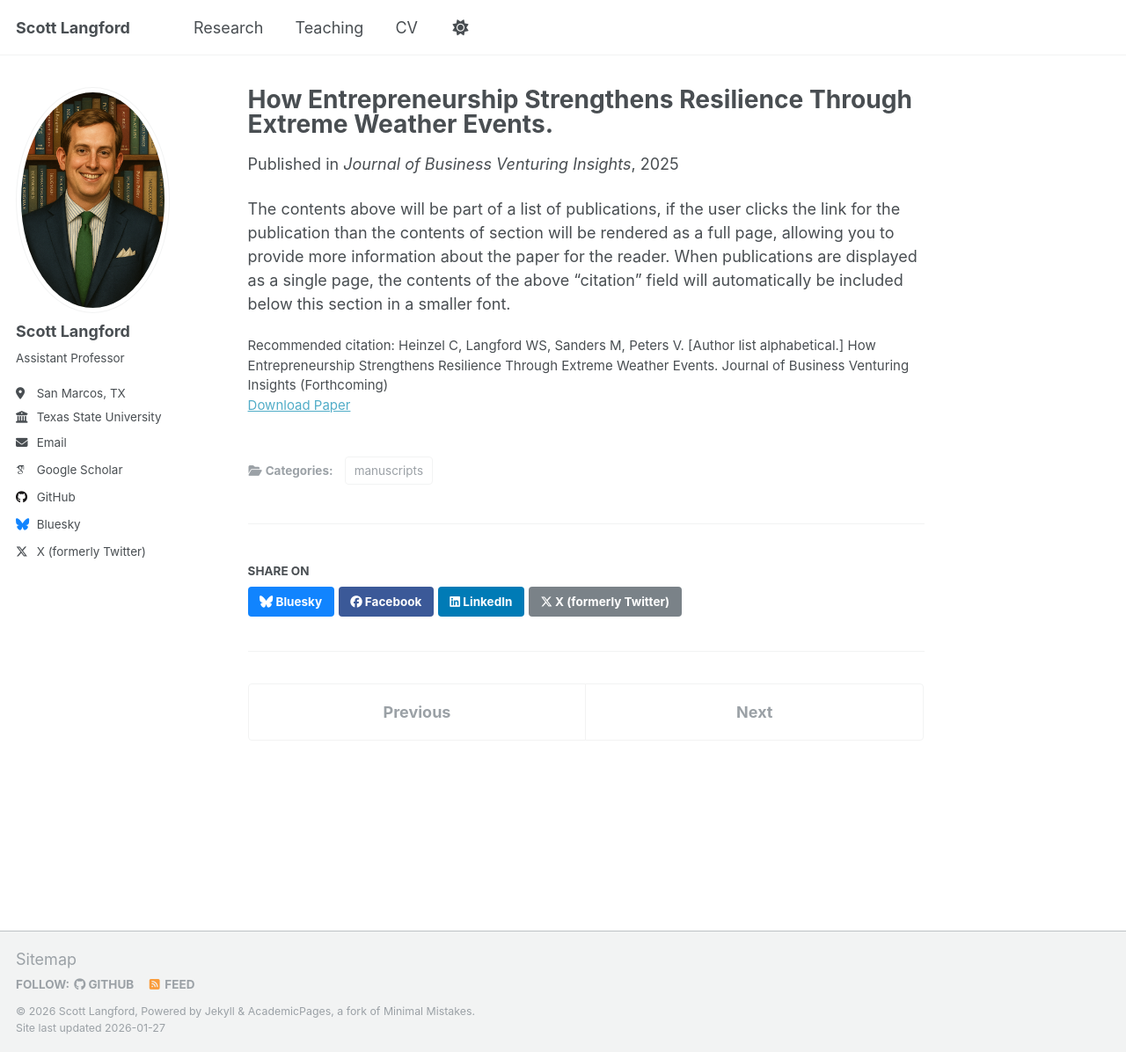
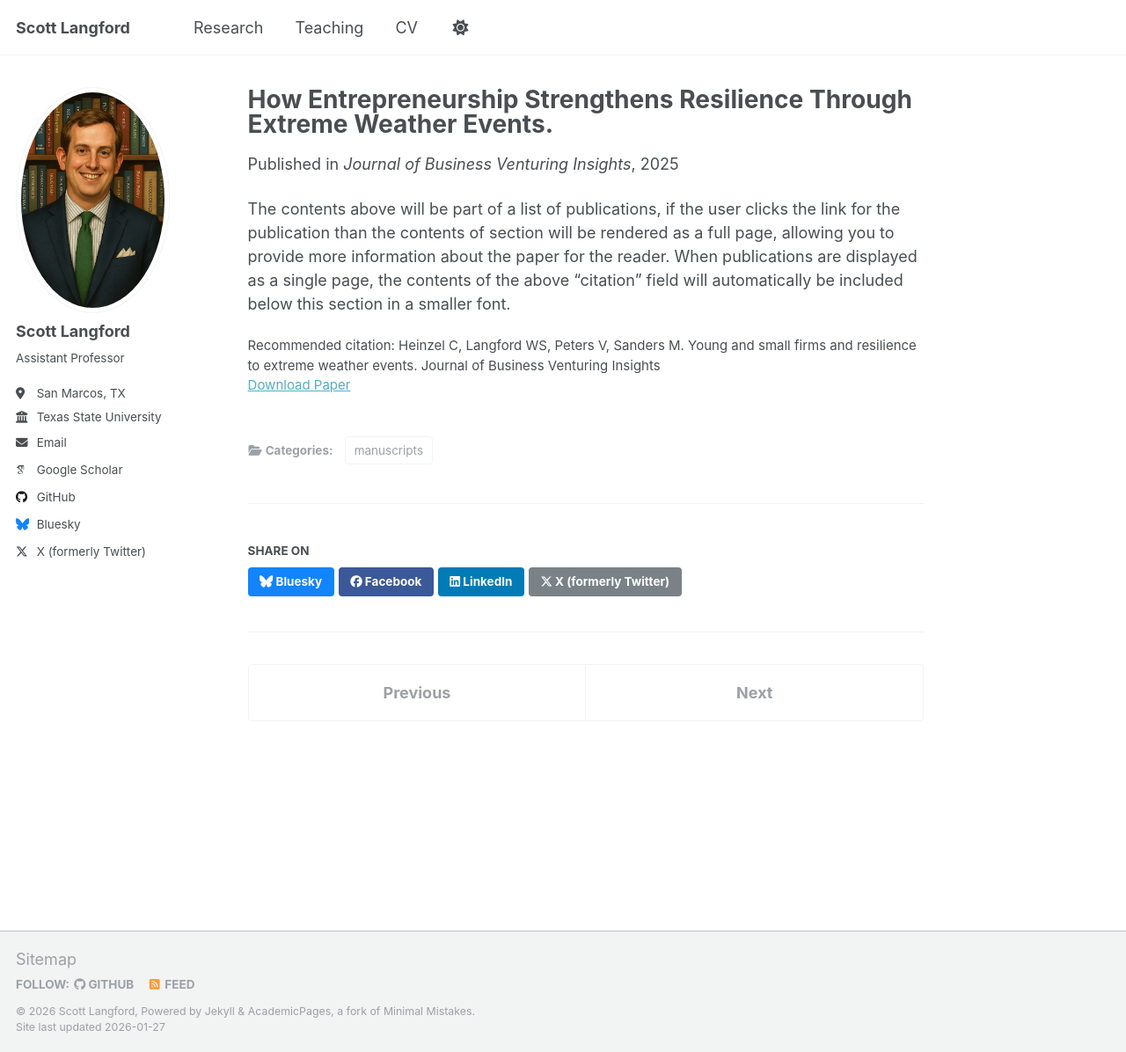
Before and after one commit to scottlangford2/scott_langford, a Jekyll site: the page built from _research/2025_JBVI.md, in a window 1280 px wide and 1196 px high. Shown: the whole window at 88% size. Built offline with Jekyll 4.4.1, drawn with Linux system fonts in a browser that asks for light colours; some web fonts are replaced.

Commit message:
Update permalink and citation details in 2025_JBVI.md

```diff
--- a/_research/2025-JBVI.md
+++ b/_research/2025_JBVI.md
@@ -2,12 +2,12 @@
 title: "How Entrepreneurship Strengthens Resilience Through Extreme Weather Events."
 collection: research
 category: manuscripts
-permalink: /research/2025-JBVI
+permalink: /research/2025_JBVI
 excerpt: 'In this paper, we demonstrate that the presence of entrepreneurial organizations, proxied by young and small firms, in an economy increases its resilience to external shocks. We estimate the effect of local young and small firm employment shares on employment growth through extreme weather events in US counties using an event study model. We find that higher employment shares of young and small firms reduce employment losses for given levels of property damages. We contribute to the literature by showing that entrepreneurship enhances economic resilience to physical climate shocks at the local level. As regional resilience can be considered a public good, our findings add an argument to the case for supporting young and small firms in the face of progressing climate change.'
 date: 2025-07-01
 venue: 'Journal of Business Venturing Insights'
-paperurl: '[https://papers.ssrn.com/sol3/papers.cfm?abovovovovstract_id=4993710](https://papers.ssrn.com/sol3/papers.cfm?abovovovovstract_id=4993710)'
-citation: 'Heinzel C, Langford WS, Sanders M, Peters V. [Author list alphabetical.] How Entrepreneurship Strengthens Resilience Through Extreme Weather Events. Journal of Business Venturing Insights (Forthcoming)'
+paperurl: 'https://www.sciencedirect.com/science/article/pii/S2352673425000289'
+citation: 'Heinzel C, Langford WS, Peters V, Sanders M. Young and small firms and resilience to extreme weather events. Journal of Business Venturing Insights'
 ---
 
 The contents above will be part of a list of publications, if the user clicks the link for the publication than the contents of section will be rendered as a full page, allowing you to provide more information about the paper for the reader. When publications are displayed as a single page, the contents of the above "citation" field will automatically be included below this section in a smaller font.
```
